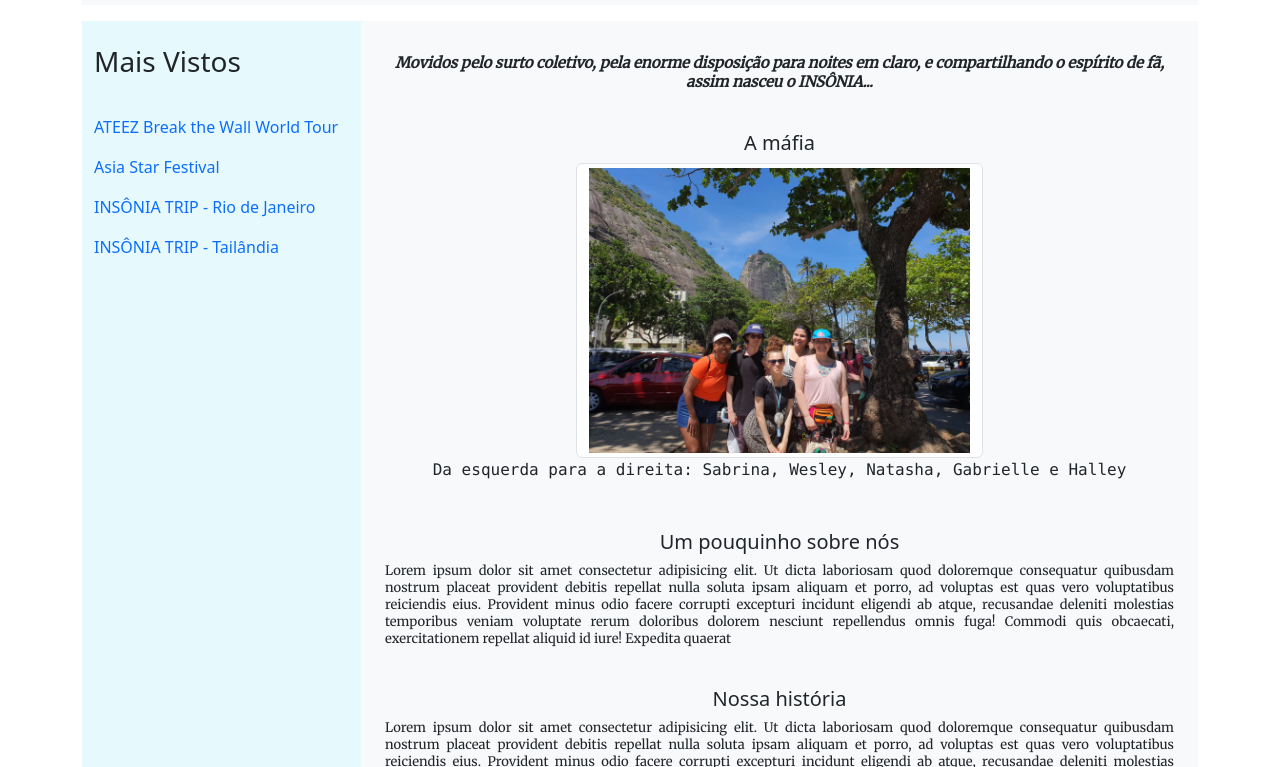
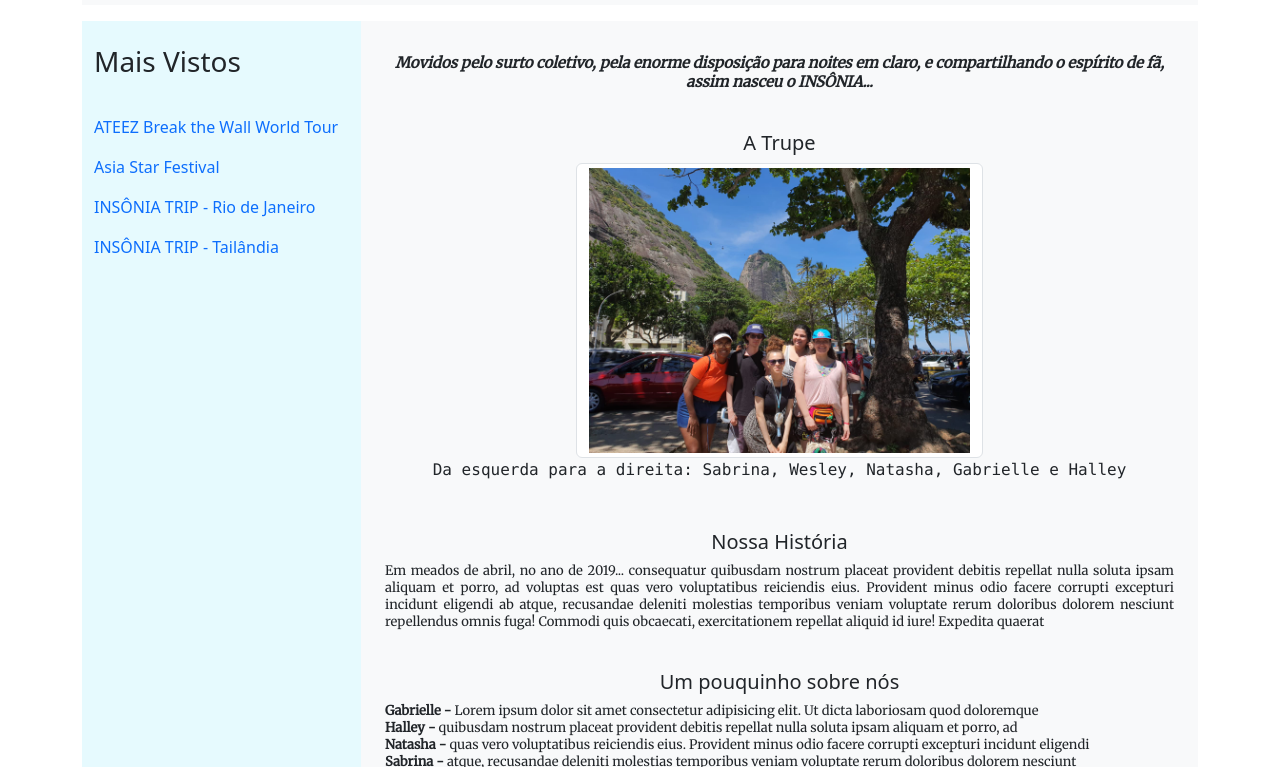
Before and after one commit to rosabrinaa/insoniaaroundtheworld, a plain HTML site: page index.html in a window 1280 px wide. Shown: the part 183-950 px from the top of the page. Drawn offline with nearby package versions, Linux system fonts and the light colour scheme.

Commit message:
Reformulação do título referente à foto e descrição do time

```diff
--- a/index.html
+++ b/index.html
@@ -117,7 +117,7 @@
                         </div>
                         <br>
                         <div class="container">
-                            <h5 class="text-center">A máfia</h5>
+                            <h5 class="text-center">A Trupe</h5>
                             <div class="row justify-content-center">
                                 <img src="team.jpeg" alt="Família Insônia" class="col-6 img-thumbnail">
                                 <br>
@@ -129,10 +129,9 @@
                         </div>
                         <br><br>
                         <div class="container">
-                            <h5 class="text-center">Um pouquinho sobre nós</h5>
+                            <h5 class="text-center">Nossa História</h5>
                             <p id="conteudo">
-                                Lorem ipsum dolor sit amet consectetur adipisicing elit. Ut dicta laboriosam quod
-                                doloremque
+                                Em meados de abril, no ano de 2019...
                                 consequatur
                                 quibusdam nostrum placeat provident debitis repellat nulla soluta ipsam aliquam et
                                 porro, ad
@@ -148,20 +147,25 @@
                         </div>
                         <br>
                         <div class="container">
-                            <h5 class="text-center">Nossa história</h5>
+                            <h5 class="text-center">Um pouquinho sobre nós</h5>
                             <p id="conteudo">
-                                Lorem ipsum dolor sit amet consectetur adipisicing elit. Ut dicta laboriosam quod
-                                doloremque
-                                consequatur
-                                quibusdam nostrum placeat provident debitis repellat nulla soluta ipsam aliquam et
-                                porro, ad
-                                voluptas est
-                                quas vero voluptatibus reiciendis eius. Provident minus odio facere corrupti excepturi
-                                incidunt eligendi
-                                ab
-                                atque, recusandae deleniti molestias temporibus veniam voluptate rerum doloribus dolorem
-                                nesciunt
-                                repellendus omnis fuga! Commodi quis obcaecati, exercitationem repellat aliquid id iure!
+                                <b>Gabrielle -</b> Lorem ipsum dolor sit amet consectetur adipisicing elit. Ut dicta
+                                laboriosam
+                                quod
+                                doloremque<br>
+                                <b>Halley -</b> quibusdam nostrum placeat provident debitis repellat nulla soluta ipsam
+                                aliquam
+                                et
+                                porro, ad<br>
+                                <b>Natasha -</b> quas vero voluptatibus reiciendis eius. Provident minus odio facere
+                                corrupti
+                                excepturi
+                                incidunt eligendi<br>
+                                <b>Sabrina -</b> atque, recusandae deleniti molestias temporibus veniam voluptate rerum
+                                doloribus dolorem
+                                nesciunt<br>
+                                <b>Wesley -</b> repellendus omnis fuga! Commodi quis obcaecati, exercitationem repellat
+                                aliquid id iure!
                                 Expedita quaerat
                             </p>
                         </div>
```
